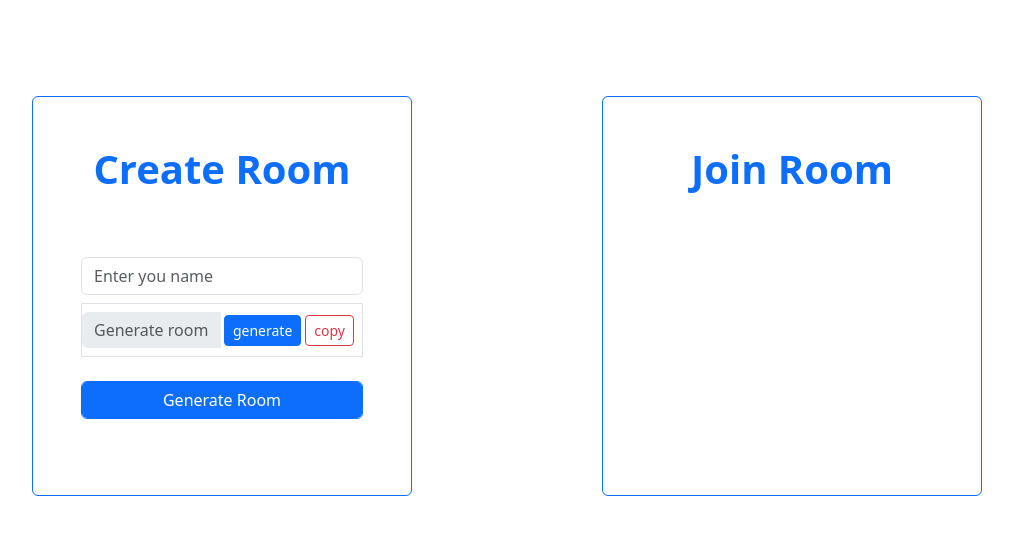
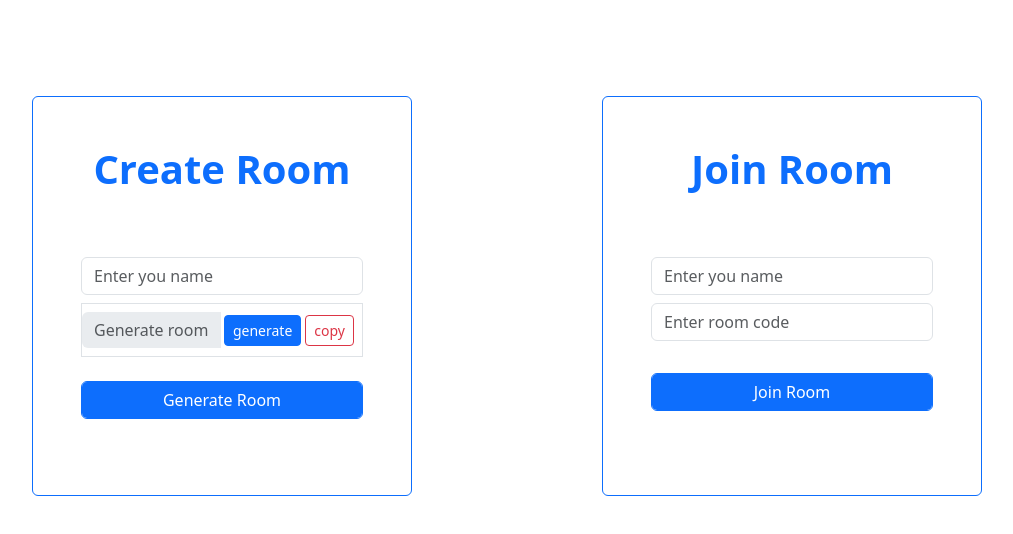
Before and after one commit to jnp2018/slack, a React (Create React App) app in the folder collab-whiteboard/: page / in a window 1280 px wide. Shown: the top 534 px of the page, without its empty margins (133-1146 px from the left). Built offline with nearby package versions, Linux system fonts and the light colour scheme; no server answers.

Commit message:
Frontend for JoinForm

```diff
--- a/collab-whiteboard/src/widgets/JoinForm.jsx
+++ b/collab-whiteboard/src/widgets/JoinForm.jsx
@@ -1,4 +1,29 @@
-const JoinRoomForm =()=>{
-    return <h1></h1>
-};
-export default JoinRoomForm;
+import { useState } from "react";
+import { useNavigate } from "react-router-dom";
+const JoinRoomForm=()=>{
+
+    return (
+      <form className="form col-md-12 mt-5">
+       <div className="form-group">
+          <input type="text"
+          className="form-control my-2"
+          placeholder="Enter you name"
+
+          />
+       </div>
+       <div className="form-group">
+             <input type="text"
+             className="form-control my-2 "
+             placeholder="Enter room code"
+
+             />
+       </div>
+      <button type="submit"
+      className="mt-4 btn btn-primary btn-block form-control"
+     >
+          Join Room
+      </button>
+      </form>
+    );
+ };
+ export default JoinRoomForm;
```
